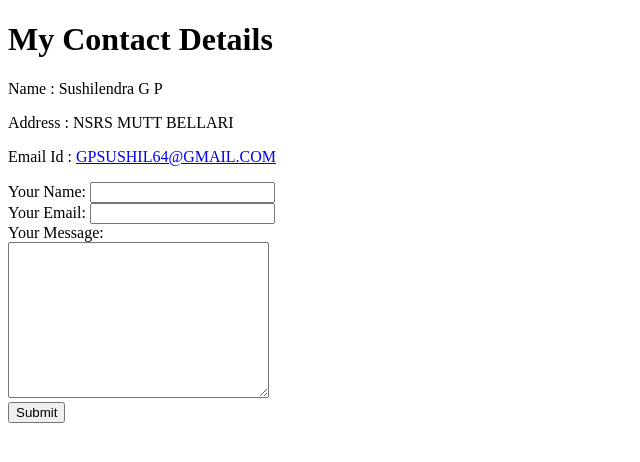
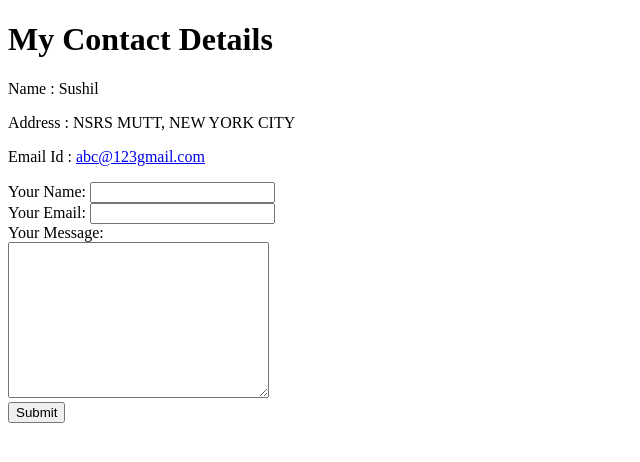
Before and after one commit to sushil540/cv, a plain HTML site: page contact.html in a window 1280 px wide. Shown: the whole page, without its empty margins (0-640 px from the left). Drawn offline with Linux system fonts and the light colour scheme.

Commit message:
Update contact.html

```diff
--- a/contact.html
+++ b/contact.html
@@ -10,11 +10,11 @@
 
 <body>
   <h1>My Contact Details</h1>
-  <p>Name    : Sushilendra G P </p>
-  <p>Address : NSRS MUTT BELLARI </p>
-  <P>Email Id : <a href="GPSUSHIL64@GMAIL.COM">GPSUSHIL64@GMAIL.COM</a> </P>
+  <p>Name    : Sushil </p>
+  <p>Address : NSRS MUTT, NEW YORK CITY</p>
+  <P>Email Id : <a href="abc@123gmail.com">abc@123gmail.com</a> </P>
 
-<form  action="mailto:gpsushil64@gmail.com" method="post" enctype="text/plain">
+<form  action="mailto:abc@123gmail.com" method="post" enctype="text/plain">
 <label for="">Your Name:</label>
 <input type="text" name="Your Name" value=""><br>
 <label for="">Your Email:</label>
```
